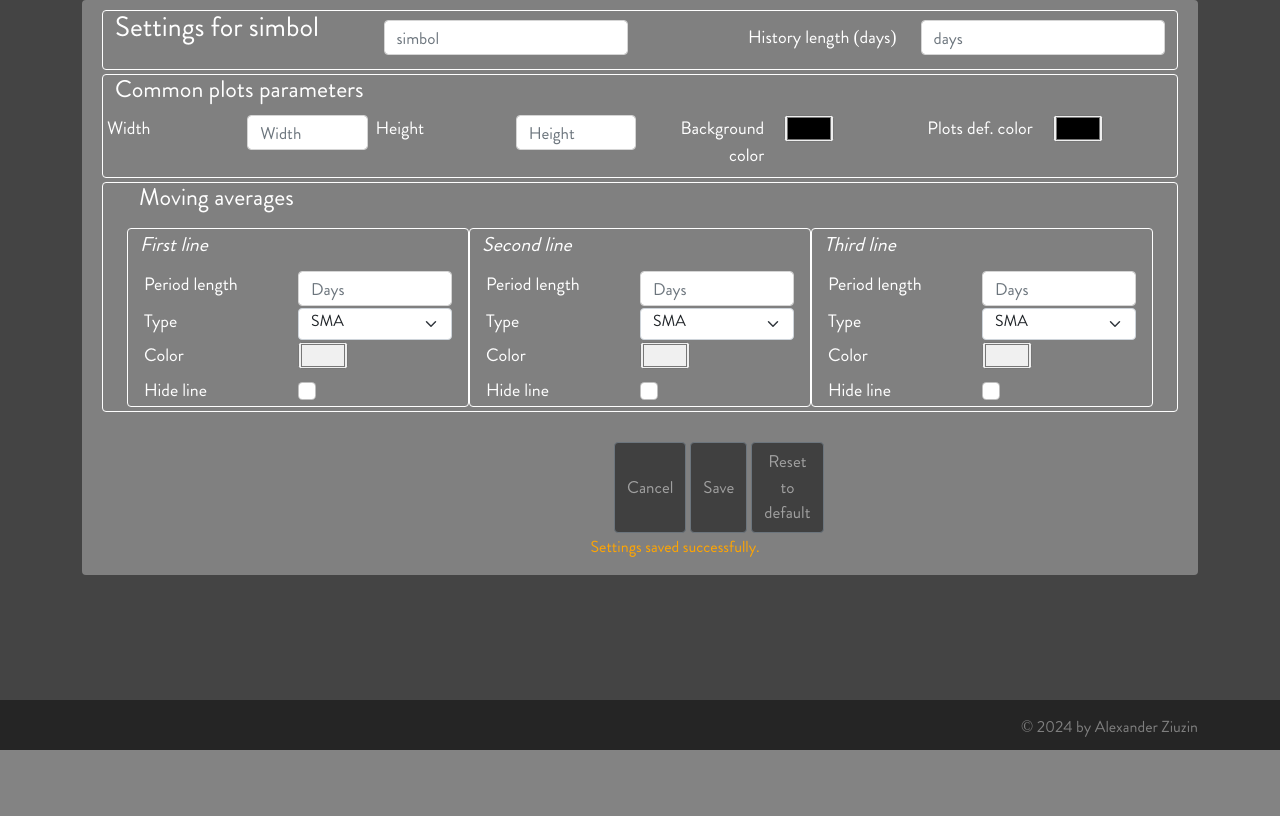
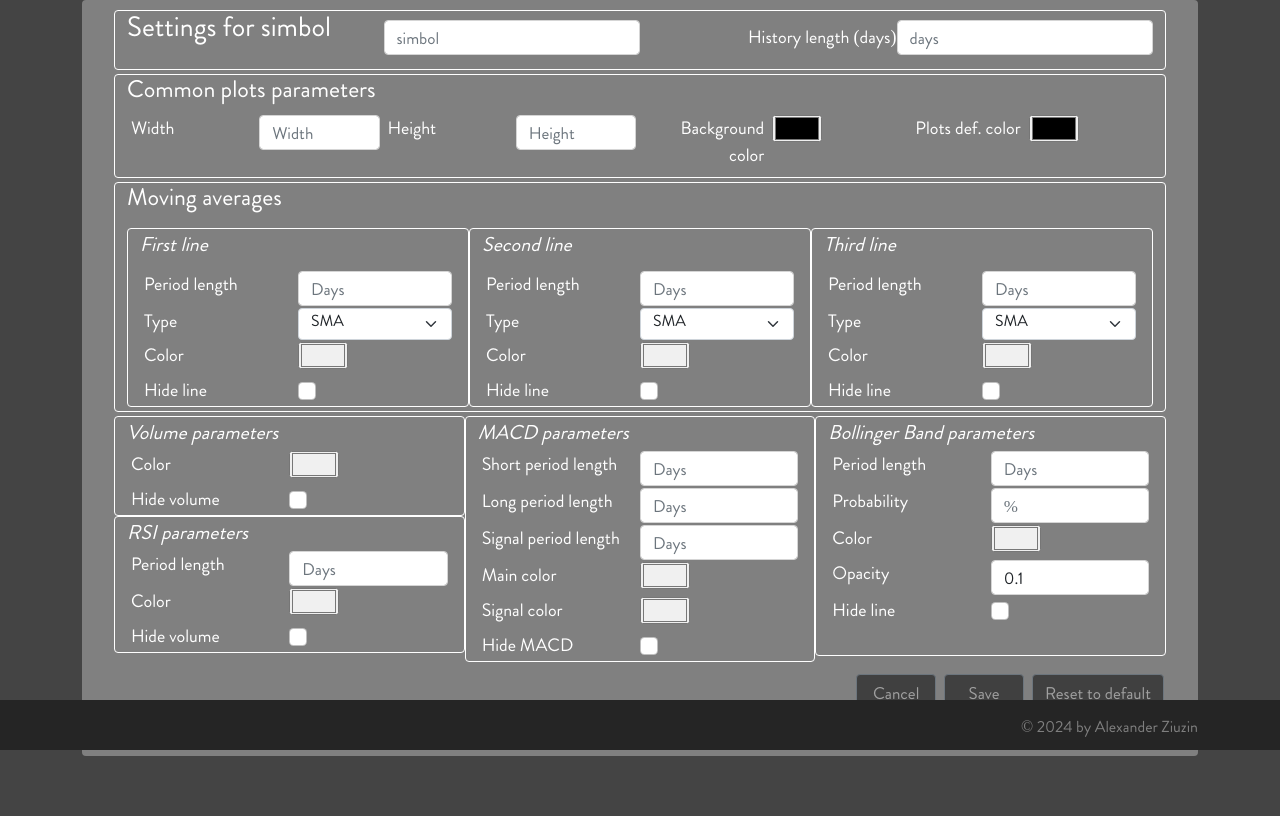
Before and after one commit to alxzyuzin/StockMarketAnalyzer, a Flask app: page /savesettings in a window 1280 px wide. Shown: the part 50-866 px from the top of the page. Before the commit the page ends 800 px from the top, so only its background shows below. Run offline with Flask 3, Linux system fonts and the light colour scheme; some libraries are stand-ins or nearby versions.

Commit message:
Finish settings.html markup, Add images for setting simbols warning levels.

```diff
--- a/app/static/css/style.css
+++ b/app/static/css/style.css
@@ -261,6 +261,11 @@ footer
     margin: 2px;
     font-size: small;
 
+    background-image: url('../images/Red_100x70_gray_small.png');
+    background-repeat: no-repeat;
+    background-size: 15px 10px;
+    background-position: right 10px top 2px;
+
 }
 
 .simbol-button:focus
@@ -341,16 +346,17 @@ footer
 	resize: vertical;
 	border-radius: 4px;
 }
-#btnSubmit, #btnCancel
+#btnSubmit, #btnCancel, #btnReset
 {
-    width:80px;
+
     background-color: #404040;
     color:#A0A0A0;
     font-size: 17px;
     margin: 2px;
 }
 
-#btnSubmit:hover, #btnCancel:hover{
+
+#btnSubmit:hover, #btnCancel:hover, #btnReset:hover{
     color:white;
 }
 .base-footer{
@@ -434,11 +440,16 @@ footer
     padding-right: 0px;
 }
 
+.row{
+    --bs-gutter-x:0rem
+}
 .row-parameters-group{
     border:solid white 1px;
     border-radius: 4px;
     padding-bottom: 4px;
     margin-bottom: 4px;
+    padding-left: 12px;
+    padding-right: 12px;
 }
 
 .col-parameters-group{
@@ -463,3 +474,30 @@ footer
 .delimiter-row{
     height: 4px;
 }
+
+.btn-submit{
+    text-wrap: nowrap;
+}
+
+#btnCancel{
+    width: 80px;
+}
+
+#btnSubmit{
+    width: 80px;
+}
+#btnReset{
+    width: auto;
+}
+
+#settings-form{
+    margin-bottom: 60px;
+}
+
+#settings-form-footer{
+    width:100%
+}
+
+.empty-row{
+    height: 10px;
+}
--- a/app/templates/settings.html
+++ b/app/templates/settings.html
@@ -7,6 +7,7 @@
     <form id = "settings-form" class = "base-form" action="/savesettings" method="POST">
         <div class = "container">
 
+            <!-- Simbol for settings and period length -->
             <div class ="row row-cols-4 align-items-center row-parameters-group">
                 <div class = "col">
                    <h3 class = "base-form-header">Settings for simbol</h3>
@@ -32,7 +33,6 @@
                                 <h4>Common plots parameters</h4>
                             </div>
                         </div>
-
                         <div class = "row row-cols-auto" >
                             <div class = "col-md">
                                 <div class = "row row-cols-auto" >
@@ -94,8 +94,6 @@
             <!-- MA parameters -->
             <div class = "row row-cols-1 row-parameters-group">
                 <div class = "col">
-
-                    <div class = "container-sm">
 
                         <div class = "row row-cols-1">
                             <div class = "col form-label"><h4>Moving averages</h4></div>
@@ -245,20 +243,20 @@
                         </div>
                             </div>
                         </div>
+
                 </div>
             </div>
-            </div>
+            <!--
             <div class = "row delimiter-row">
                 <div class = "col-sm-12">&nbsp</div>
             </div>
-            <!-- Other parameters -->
+        -->
+            <!-- Other RSI MACD Bollinger bands and Volume parameters -->
+            <div class = "row row-cols-auto">
+                <!-- Volume and RSI parameters -->
+                <div class = "col-md">
                     <div class = "row">
-                <!-- Volume and RSI parameters -->
-                <div class = "col-sm-4">
-                    <!--
-                    <div class = "container volume-and-rsi-container">
-                            <div class = "row">
-                                <div class = "container parameters-group-container">
+                        <div class = "container container-parameters-group">
                             <div class = "row">
                                     <div class = "col-sm-12">
                                         <h5 class  = "parameters-group-header">Volume parameters</h5>
@@ -285,7 +283,7 @@
                     </div>
 
                     <div class = "row">
-                                <div class = "container parameters-group">
+                        <div class = "container container-parameters-group">
                             <div class = "row">
                                         <div class = "col-sm-12">
                                             <h5 class  = "parameters-group-header">RSI parameters</h5>
@@ -320,13 +318,10 @@
                         </div>
                     </div>
                 </div>
-                -->
-                </div>
                 <!-- MACD parameters -->
 
-                <div class = "col-sm-4">
-                    <!--
-                    <div class = "container parameters-group">
+                <div class = "col-md">
+                    <div class = "container container-parameters-group">
                         <div class = "row">
                             <div class = "container">
                                 <div class = "row">
@@ -389,12 +384,12 @@
                             </div>
                         </div>
                     </div>
-                -->
+
                 </div>
                 <!-- Bollinger band parameters -->
-                <div class = "col-sm-4">
-                    <!--
-                    <div class = "container parameters-group">
+                <div class = "col-md">
+
+                    <div class = "container container-parameters-group">
                         <div class = "row">
                             <div class = "container ">
                                 <div class = "row">
@@ -451,17 +446,18 @@
                             </div>
                         </div>
                     </div>
-                -->
+
                 </div>
 
             </div>
         </div>
-        <div class="base-footer  container-fluid">
-            <div class = "row ">
-                <div class="col-sm-12 d-flex float-end">
-                        <button id="btnCancel" class="btn btn-submit btn-outline-secondary" type="reset">Cancel</button>
+        <div class = "row empty-row"></div>
+        <div id = "settings-form-footer" class="container-fluid">
+            <div class = "row ro-cols-auto">
+                <div class = "col text-end">
+                    <button id="btnCancel" type="reset"  class="btn btn-submit btn-outline-secondary">Cancel</button>
                     <button id="btnSubmit" type="submit" class="btn btn-submit btn-outline-secondary">Save</button>
-                        <button id="btnSubmit" type="submit" class="btn btn-submit btn-outline-secondary">Reset to default</button>
+                    <button id="btnReset"  type="submit" class="btn btn-submit btn-outline-secondary">Reset to default</button>
                 </div>
             </div>
             <div class = "row">
```
Also changed, not shown: app/templates/simbols.html (+7 -6 lines), app/static/images/Gold_100x70_gray_small.png (added), app/static/images/Orange_100x70_gray_small.png (added), app/static/images/Red_100x70_gray_small.png (added), app/static/images/Yellow_100x70_gray_small.png (added), instance/appdata.db. Lines whose indentation alone changed are shown as unchanged.
